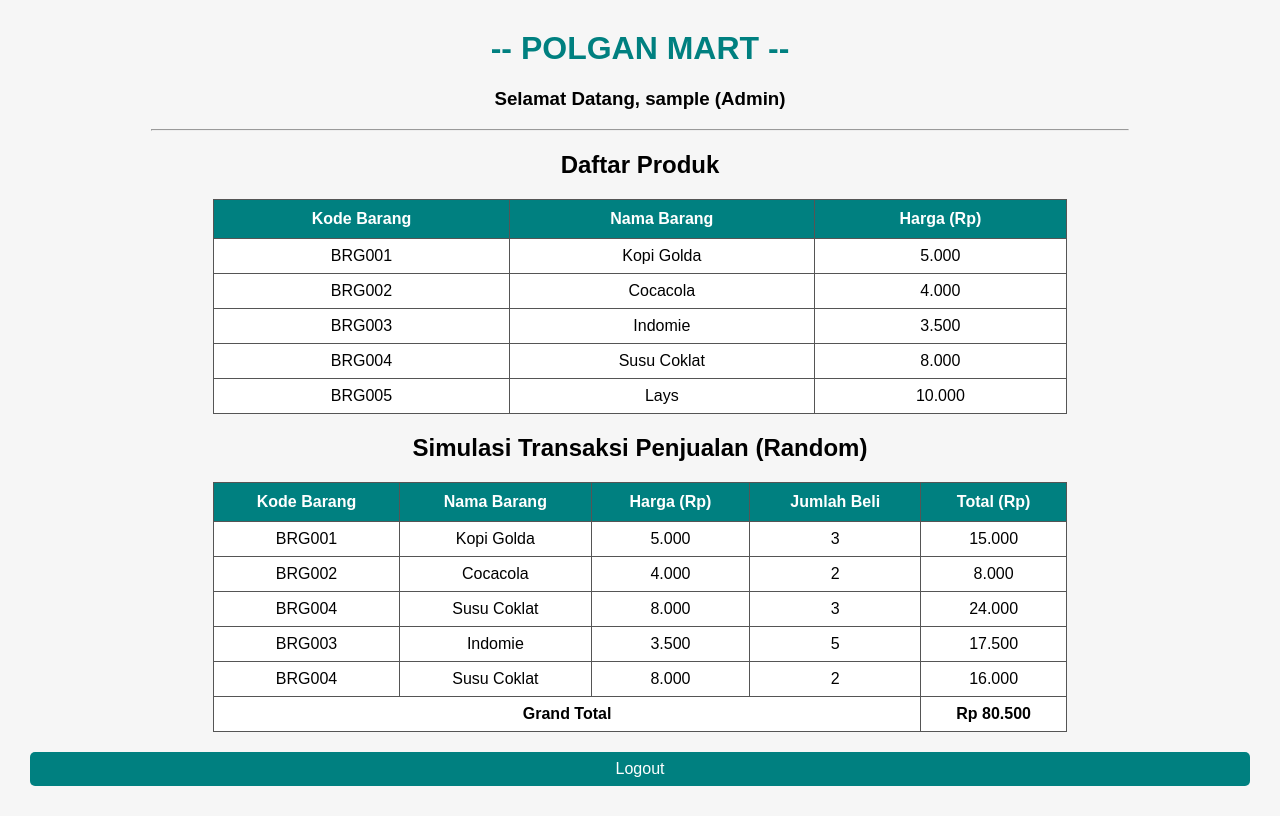
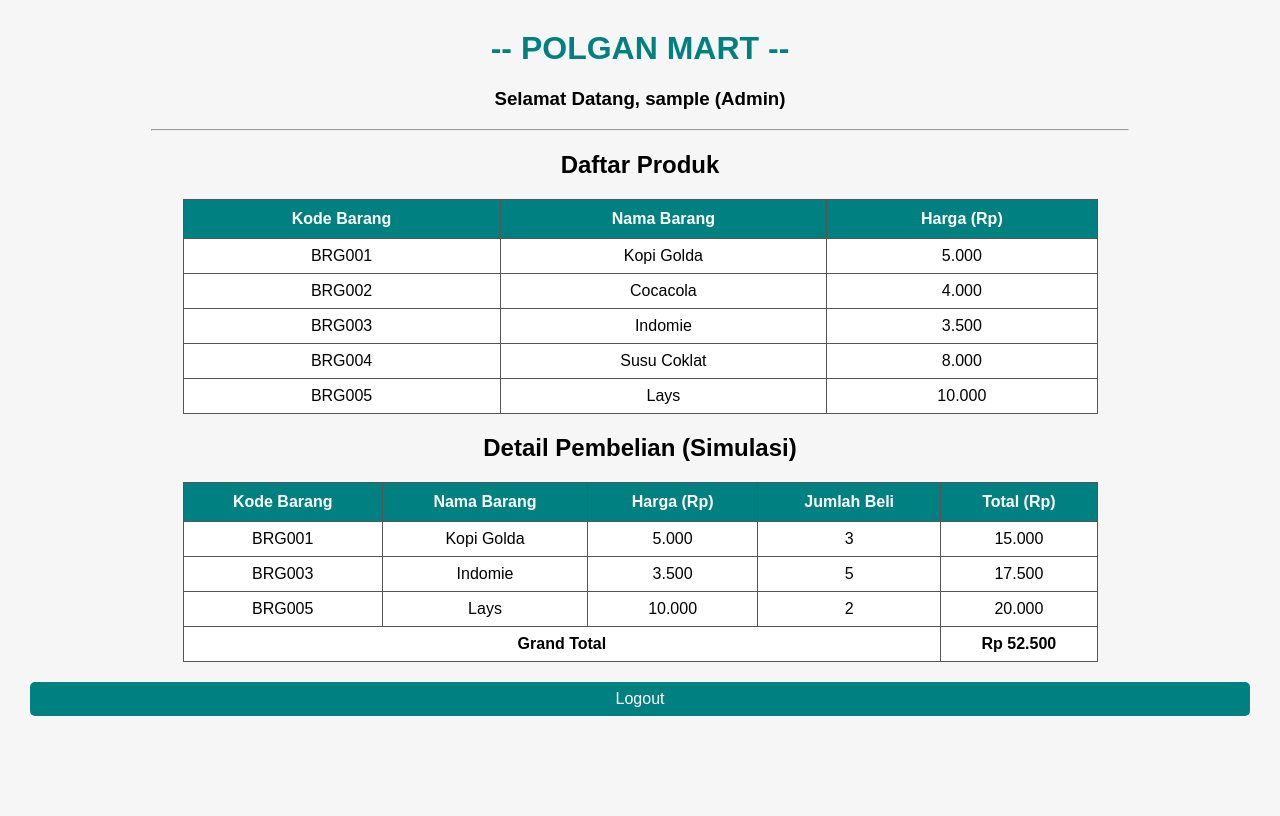
Before and after one commit to Azafarira/UTSWeB1_AZAFARIRAA, a PHP site: page /dashboard.php in a window 1280 px wide. After the commit the page ends 716 px from the top, so only its background shows below. Run offline with PHP 8.4, Linux system fonts and the light colour scheme; the visitor is signed in with stand-in values (Sample User, id 1).

Commit message:
dashboard penjualan(perhitungan total)

```diff
--- a/dashboard.php
+++ b/dashboard.php
@@ -25,7 +25,7 @@ if (!isset($_SESSION['username'])) {
         table {
             margin: 20px auto;
             border-collapse: collapse;
-            width: 70%;
+            width: 75%;
         }
         table, th, td {
             border: 1px solid #555;
@@ -80,49 +80,52 @@ if (!isset($_SESSION['username'])) {
 
     for ($i = 0; $i < count($kode_barang); $i++) {
         echo "<tr>";
-        echo "<td>" . $kode_barang[$i] . "</td>";
-        echo "<td>" . $nama_barang[$i] . "</td>";
+        echo "<td>{$kode_barang[$i]}</td>";
+        echo "<td>{$nama_barang[$i]}</td>";
         echo "<td>" . number_format($harga_barang[$i], 0, ',', '.') . "</td>";
         echo "</tr>";
     }
-
     echo "</table>";
 
-    // ===== Commit 6 – Logika Penjualan Random =====
-    echo "<h2 style='text-align:center;'>Simulasi Transaksi Penjualan (Random)</h2>";
+    // ===== Commit 7 – Perhitungan Total dengan foreach =====
+    echo "<h2 style='text-align:center;'>Detail Pembelian (Simulasi)</h2>";
 
-    $beli = [];       // array untuk menyimpan kode barang yang dibeli
-    $jumlah = [];     // array untuk jumlah pembelian setiap barang
-    $total = [];      // total harga tiap barang
-    $grandtotal = 0;  // total semua pembelian
+    // Data pembelian simulasi
+    $pembelian = [
+        ["kode" => "BRG001", "nama" => "Kopi Golda", "harga" => 5000, "jumlah" => 3],
+        ["kode" => "BRG003", "nama" => "Indomie", "harga" => 3500, "jumlah" => 5],
+        ["kode" => "BRG005", "nama" => "Lays", "harga" => 10000, "jumlah" => 2],
+    ];
 
     echo "<table>";
-    echo "<tr><th>Kode Barang</th><th>Nama Barang</th><th>Harga (Rp)</th><th>Jumlah Beli</th><th>Total (Rp)</th></tr>";
+    echo "<tr>
+            <th>Kode Barang</th>
+            <th>Nama Barang</th>
+            <th>Harga (Rp)</th>
+            <th>Jumlah Beli</th>
+            <th>Total (Rp)</th>
+          </tr>";
 
-    // Menampilkan 5 pembelian acak
-    for ($i = 0; $i < 5; $i++) {
-        $acak = rand(0, count($kode_barang) - 1); // memilih barang acak
-        $jumlah_beli = rand(1, 5); // jumlah acak antara 1–5
+    $grandtotal = 0;
 
-        $beli[] = $kode_barang[$acak];
-        $jumlah[] = $jumlah_beli;
-        $total_harga = $harga_barang[$acak] * $jumlah_beli;
-        $total[] = $total_harga;
-        $grandtotal += $total_harga;
+    // Gunakan foreach untuk menghitung total per item
+    foreach ($pembelian as $item) {
+        $total = $item['harga'] * $item['jumlah'];
+        $grandtotal += $total;
 
         echo "<tr>";
-        echo "<td>" . $kode_barang[$acak] . "</td>";
-        echo "<td>" . $nama_barang[$acak] . "</td>";
-        echo "<td>" . number_format($harga_barang[$acak], 0, ',', '.') . "</td>";
-        echo "<td>" . $jumlah_beli . "</td>";
-        echo "<td>" . number_format($total_harga, 0, ',', '.') . "</td>";
+        echo "<td>{$item['kode']}</td>";
+        echo "<td>{$item['nama']}</td>";
+        echo "<td>" . number_format($item['harga'], 0, ',', '.') . "</td>";
+        echo "<td>{$item['jumlah']}</td>";
+        echo "<td>" . number_format($total, 0, ',', '.') . "</td>";
         echo "</tr>";
     }
 
-    echo "<tr style='font-weight:bold; background-color:#e0f7f7;'>";
-    echo "<td colspan='4'>Grand Total</td>";
-    echo "<td>Rp " . number_format($grandtotal, 0, ',', '.') . "</td>";
-    echo "</tr>";
+    echo "<tr style='font-weight:bold; background-color:#e0f7f7;'>
+            <td colspan='4'>Grand Total</td>
+            <td>Rp " . number_format($grandtotal, 0, ',', '.') . "</td>
+          </tr>";
     echo "</table>";
     ?>
 
```
